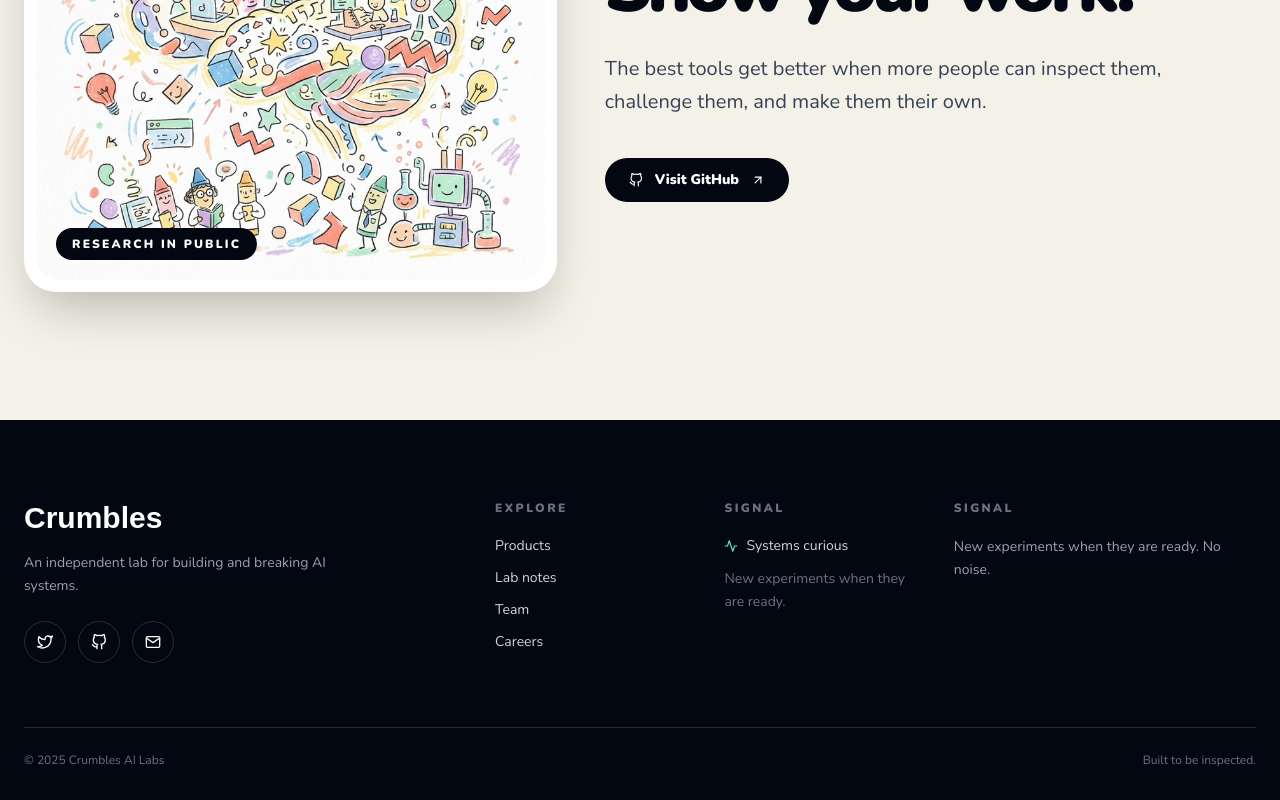
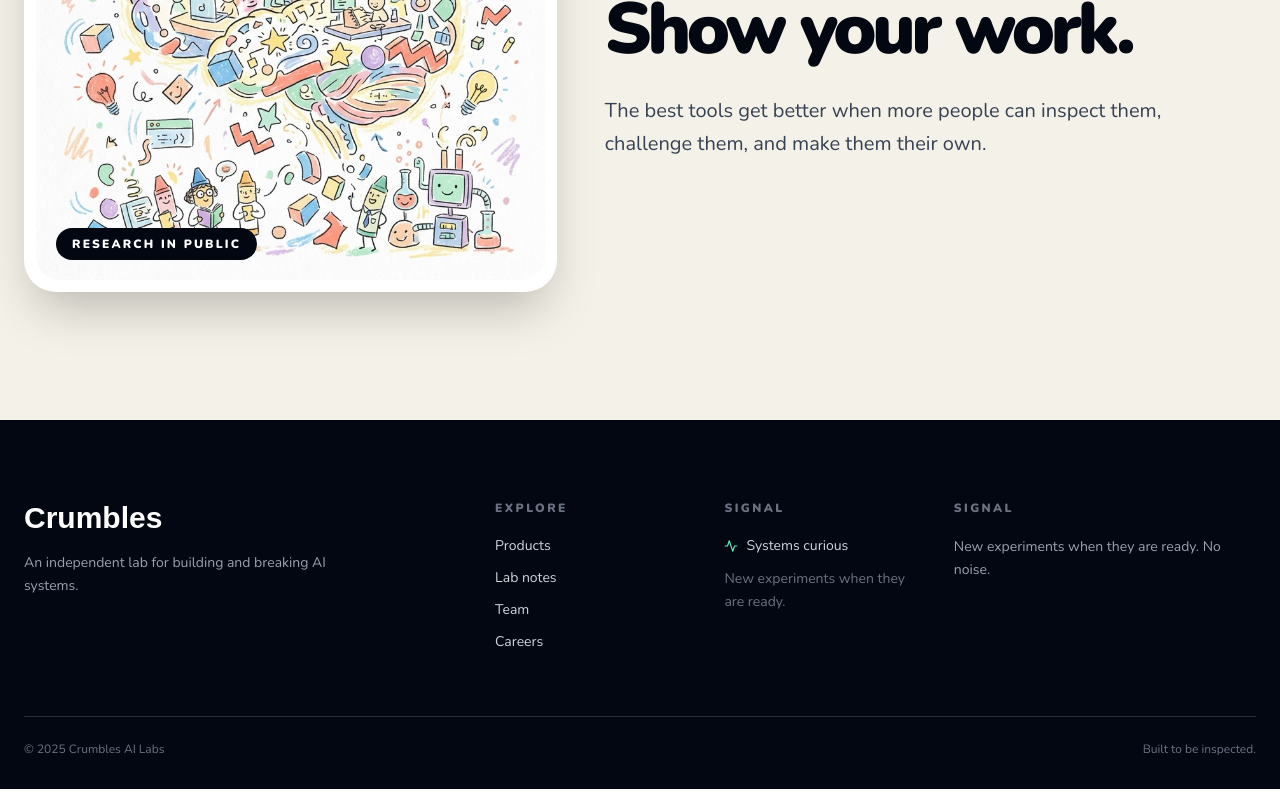
Before and after one commit to amandeepsingh29/Crumbles.dev, a Next.js app: page / in a window 1280 px wide. Shown: the part 2577-3377 px from the top of the page. Built offline with nearby package versions, Linux system fonts and the light colour scheme; no server answers; a web font is replaced by a local one.

Commit message:
Disable placeholder social buttons

```diff
--- a/src/app/page.tsx
+++ b/src/app/page.tsx
@@ -1,8 +1,6 @@
 import Image from 'next/image';
 import Link from 'next/link';
-import { FiActivity, FiArrowRight, FiArrowUpRight, FiGithub, FiMail, FiTwitter } from 'react-icons/fi';
-
-const GITHUB_URL = 'https://github.com';
+import { FiActivity, FiArrowRight, FiArrowUpRight } from 'react-icons/fi';
 
 const projects = [
   { number: '01', title: 'Autonomous Agent Framework', type: 'Open source', description: 'Composable primitives for deterministic agentic workflows.', color: 'text-sky-500' },
@@ -108,7 +106,7 @@ export default function Home() {
             <p className="text-xs font-black uppercase tracking-[0.3em] text-sky-700 dark:text-sky-300">No black boxes</p>
             <h2 className="mt-5 text-5xl font-black leading-[0.95] tracking-[-0.06em] text-gray-950 dark:text-white md:text-7xl">Build it. Break it. Show your work.</h2>
             <p className="mt-8 text-xl leading-relaxed text-gray-700 dark:text-gray-300">The best tools get better when more people can inspect them, challenge them, and make them their own.</p>
-            <a href={GITHUB_URL} target="_blank" rel="noopener noreferrer" className="mt-10 inline-flex items-center gap-3 rounded-full bg-gray-950 px-6 py-3 text-sm font-black text-white transition-transform hover:-translate-y-1 dark:bg-white dark:text-gray-950"><FiGithub /> Visit GitHub <FiArrowUpRight /></a>
+            {/* Social/project link disabled until a real public repository is available. */}
           </div>
         </div>
       </section>
@@ -119,11 +117,7 @@ export default function Home() {
             <div>
               <h2 className="font-dynapuff text-3xl font-black">Crumbles</h2>
               <p className="mt-4 max-w-xs text-sm leading-relaxed text-gray-400">An independent lab for building and breaking AI systems.</p>
-              <div className="mt-6 flex gap-3">
-                <a href="https://twitter.com" target="_blank" rel="noopener noreferrer" aria-label="Twitter" className="rounded-full border border-white/15 p-3 hover:bg-white/10"><FiTwitter /></a>
-                <a href={GITHUB_URL} target="_blank" rel="noopener noreferrer" aria-label="GitHub" className="rounded-full border border-white/15 p-3 hover:bg-white/10"><FiGithub /></a>
-                <a href="mailto:hello@crumbles.ai" aria-label="Email" className="rounded-full border border-white/15 p-3 hover:bg-white/10"><FiMail /></a>
-              </div>
+              {/* Social/contact buttons disabled until real destinations are available. */}
             </div>
             <div><p className="text-xs font-black uppercase tracking-[0.2em] text-gray-500">Explore</p><div className="mt-5 space-y-3 text-sm text-gray-300"><Link href="/products" className="block hover:text-white">Products</Link><Link href="/blogs" className="block hover:text-white">Lab notes</Link><Link href="/team" className="block hover:text-white">Team</Link><Link href="/careers" className="block hover:text-white">Careers</Link></div></div>
             <div><p className="text-xs font-black uppercase tracking-[0.2em] text-gray-500">Signal</p><div className="mt-5 flex items-center gap-2 text-sm text-gray-300"><FiActivity className="text-emerald-300" /> Systems curious</div><p className="mt-3 text-sm leading-relaxed text-gray-500">New experiments when they are ready.</p></div>
```
